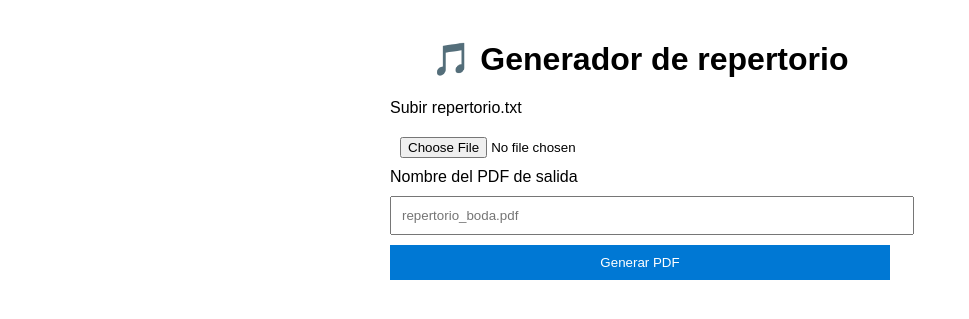
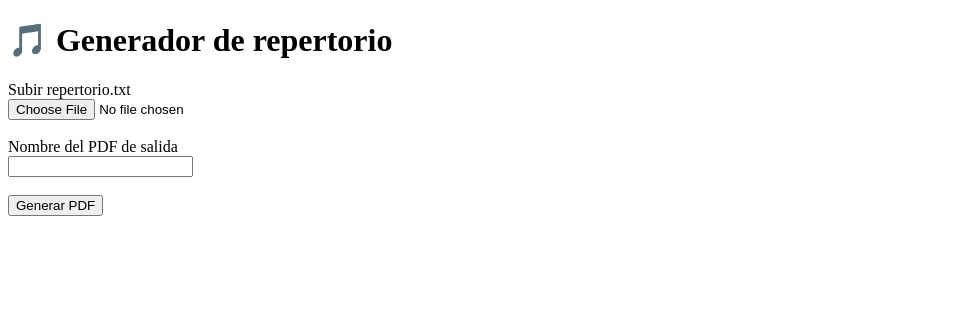
Before and after one commit to icabello96/repertorio-web, a FastAPI app: page / in a window 1280 px wide. Shown: the top 319 px of the page, without its empty margins (0-969 px from the left). Run offline with FastAPI, Linux system fonts and the light colour scheme.

Commit message:
index.html

```diff
--- a/templates/index.html
+++ b/templates/index.html
@@ -3,27 +3,6 @@
 <head>
     <meta charset="UTF-8">
     <title>Generador de Repertorio</title>
-    <style>
-        body {
-            font-family: Arial;
-            max-width: 500px;
-            margin: 40px auto;
-        }
-        h1 {
-            text-align: center;
-        }
-        input, button {
-            width: 100%;
-            margin-top: 10px;
-            padding: 10px;
-        }
-        button {
-            background-color: #0078D4;
-            color: white;
-            border: none;
-            cursor: pointer;
-        }
-    </style>
 </head>
 <body>
 
@@ -31,11 +10,11 @@
 
 <form action="/procesar/" method="post" enctype="multipart/form-data">
 
-    <label>Subir repertorio.txt</label>
-    <input type="file" name="lista" required>
+    <label>Subir repertorio.txt</label><br>
+    <input type="file" name="lista" required><br><br>
 
-    <label>Nombre del PDF de salida</label>
-    <input type="text" name="nombre_salida" placeholder="repertorio_boda.pdf" required>
+    <label>Nombre del PDF de salida</label><br>
+    <input type="text" name="nombre_salida" required><br><br>
 
     <button type="submit">Generar PDF</button>
 
```
